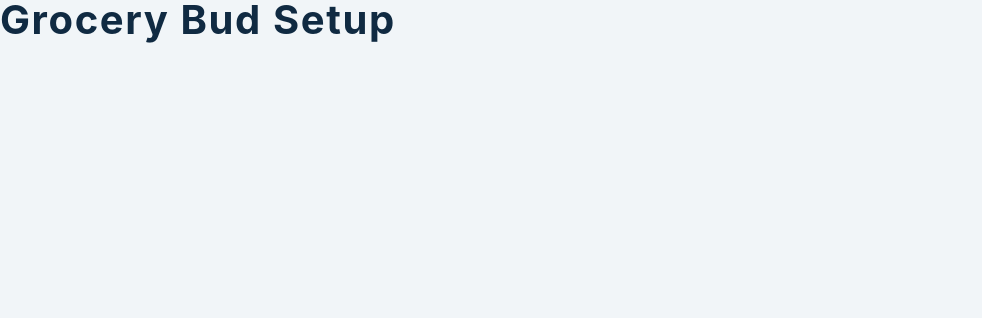
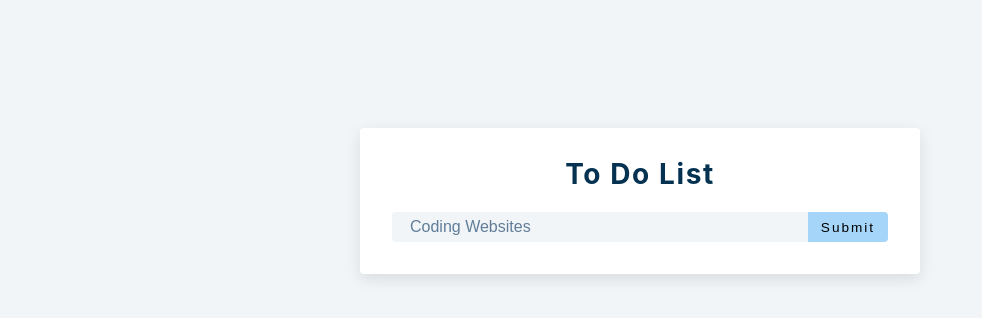
Before and after one commit to stharavi01/react_projects, a React (Create React App) app in the folder 10-grocery-bud/setup/: page / in a window 1280 px wide. Shown: the top 318 px of the page, without its empty margins (0-982 px from the left). Built offline with nearby package versions, Linux system fonts and the light colour scheme; the HTML template or start-up script is replaced by a standard one.

Commit message:
initial components setup

```diff
--- a/10-grocery-bud/setup/src/App.js
+++ b/10-grocery-bud/setup/src/App.js
@@ -1,9 +1,53 @@
-import React, { useState, useEffect } from 'react'
-import List from './List'
-import Alert from './Alert'
+import React, { useState, useEffect } from "react";
+import List from "./List";
+import Alert from "./Alert";
 
 function App() {
-  return <h2>grocery bud setup</h2>
+	const [name, setName] = useState("");
+	const [list, setList] = useState([]);
+	const [isEditing, setIsEditing] = useState(false);
+	const [editId, setEditId] = useState(null);
+	const [alert, setAlert] = useState({ show: false, msg: "", type: "" });
+
+	const handleSubmit = (e) => {
+		e.preventDefault();
+		if (!name) {
+			//Alert
+		} else if (name && isEditing) {
+			//Alert to edit
+		} else {
+			//show the alert
+			const newItem = { id: new Date().getTime().toString(), title: name };
+			setList([...list, newItem]);
+			setName("");
+		}
+	};
+	return (
+		<section className="section-center">
+			<form className="grocery-form" onSubmit={handleSubmit}>
+				{alert.show && <Alert />}
+				<h3>To Do List</h3>
+				<div className="form-control">
+					<input
+						type="text"
+						className="grocery"
+						placeholder="Coding Websites"
+						value={name}
+						onChange={(e) => setName(e.target.value)}
+					/>
+					<button type="submit" className="submit-btn">
+						{isEditing ? "edit" : "submit"}
+					</button>
+				</div>
+			</form>
+			{list.length > 0 && (
+				<div className="grocery-container">
+					<List items={list} />
+					<button className="clear-btn">Clear Items</button>
+				</div>
+			)}
+		</section>
+	);
 }
 
-export default App
+export default App;
--- a/10-grocery-bud/setup/src/List.js
+++ b/10-grocery-bud/setup/src/List.js
@@ -1,7 +1,26 @@
-import React from 'react'
-import { FaEdit, FaTrash } from 'react-icons/fa'
-const List = () => {
-  return <h2>list component</h2>
-}
+import React from "react";
+import { FaEdit, FaTrash } from "react-icons/fa";
+const List = ({ items }) => {
+	return (
+		<div className="grocery-list">
+			{items.map((item) => {
+				const { id, title } = item;
+				return (
+					<article key={id} className="grocery-item">
+						<p className="title">{title}</p>
+						<div className="btn-container">
+							<button type="button" className="edit-btn">
+								<FaEdit />
+							</button>
+							<button type="button" className="delete-btn">
+								<FaTrash />
+							</button>
+						</div>
+					</article>
+				);
+			})}
+		</div>
+	);
+};
 
-export default List
+export default List;
```
